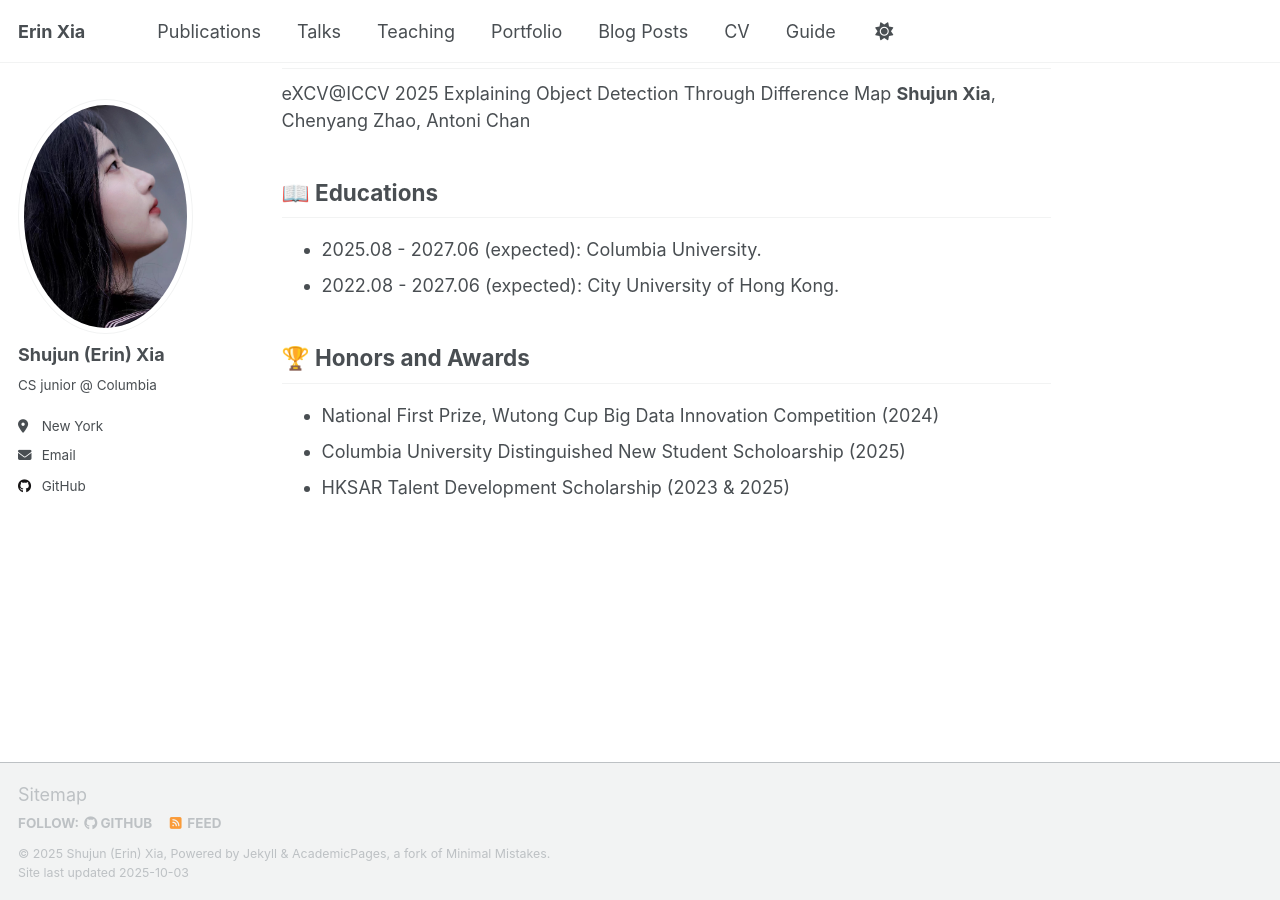
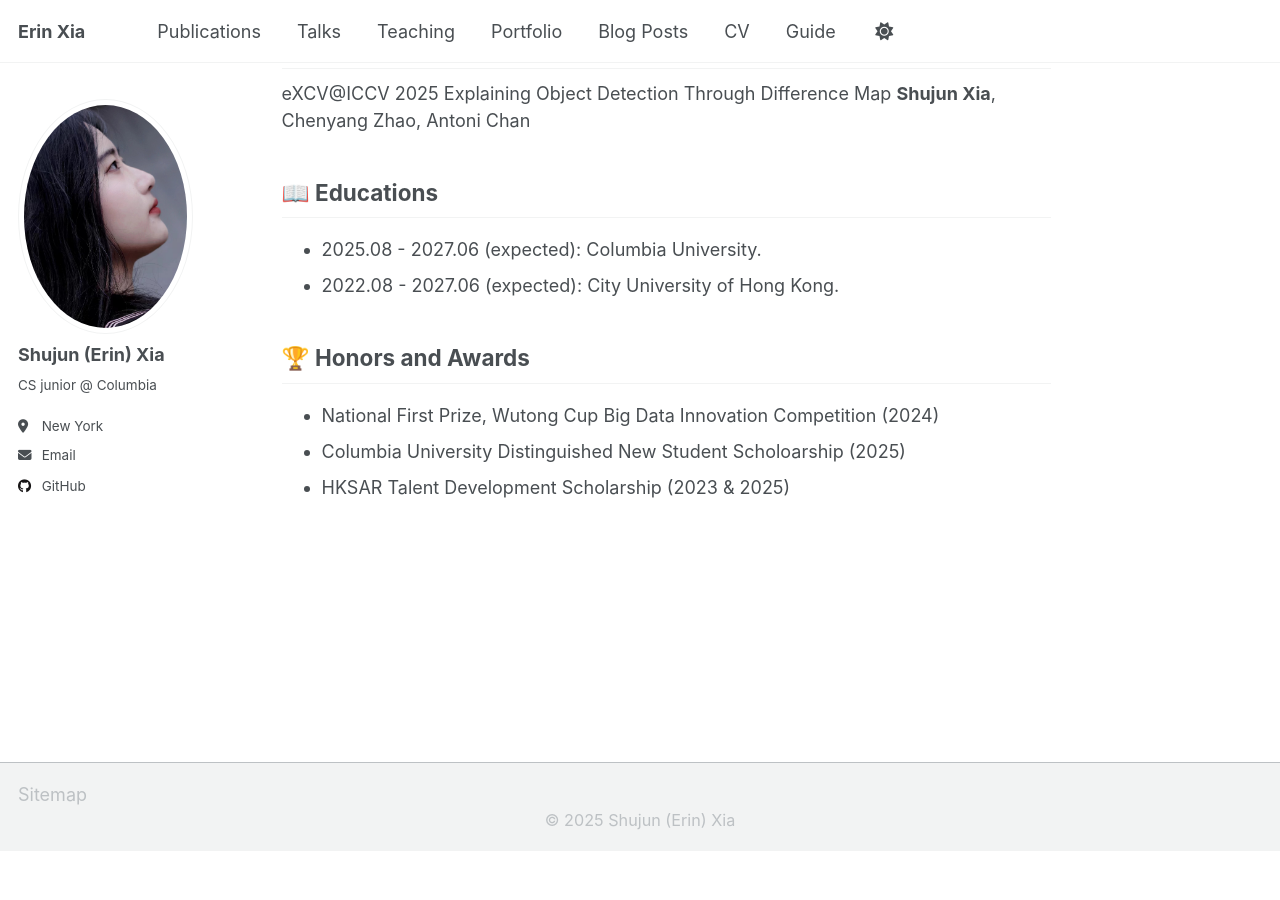
Before and after one commit to mylittleriver/mylittleriver.github.io, a Jekyll site: the page built from _pages/about.md, in a window 1280 px wide and 900 px high, scrolled down 931 px. Built offline with Jekyll 4.4.1, drawn with Linux system fonts in a browser that asks for light colours; a script that is not in the unit is left out; after the commit the page ends 1781 px from its top, so only the background shows below that.

Commit message:
Update footer.html

```diff
--- a/_includes/footer.html
+++ b/_includes/footer.html
@@ -1,25 +1,4 @@
 {% include base_path %}
-
-{% if site.author.github or site.author.bitbucket or site.atom_feed.hide != true %}
-<div class="page__footer-follow">
-  <ul class="social-icons">
-    {% if site.data.ui-text[site.locale].follow_label %}
-      <li><strong>{{ site.data.ui-text[site.locale].follow_label }}</strong></li>
-    {% endif %}
-    {% if site.author.github %}
-      <li><a href="http://github.com/{{ site.author.github }}"><i class="fab fa-github" aria-hidden="true"></i> GitHub</a></li>
-    {% endif %}
-    {% if site.author.bitbucket %}
-      <li><a href="http://bitbucket.org/{{ site.author.bitbucket }}"><i class="fab fa-bitbucket" aria-hidden="true"></i> Bitbucket</a></li>
-    {% endif %}
-    {% if site.atom_feed.hide != true %}
-    <li><a href="{% if site.atom_feed.path %}{{ site.atom_feed.path }}{% else %}{{ base_path }}/feed.xml{% endif %}"><i class="fa fa-fw fa-rss-square" aria-hidden="true"></i> {{ site.data.ui-text[site.locale].feed_label | default: "Feed" }}</a></li>
-    {% endif %}
-  </ul>
+<div class="page__footer-copyright" style="text-align: center; font-size: 0.9em;">
+  &copy; {{ site.time | date: '%Y' }} Shujun (Erin) Xia
 </div>
-{% endif %}
-
-<div class="page__footer-copyright">
-  &copy; {{ site.time | date: '%Y' }} {{ site.name | default: site.title }}, {{ site.data.ui-text[site.locale].powered_by | default: "Powered by" }} <a href="http://jekyllrb.com" rel="nofollow">Jekyll</a> &amp; <a href="https://github.com/academicpages/academicpages.github.io">AcademicPages</a>, a fork of <a href="https://mademistakes.com/work/minimal-mistakes-jekyll-theme/" rel="nofollow">Minimal Mistakes</a>.<br />
-  Site last updated {{ "now" | date: '%Y-%m-%d' }}
-</div>
```
